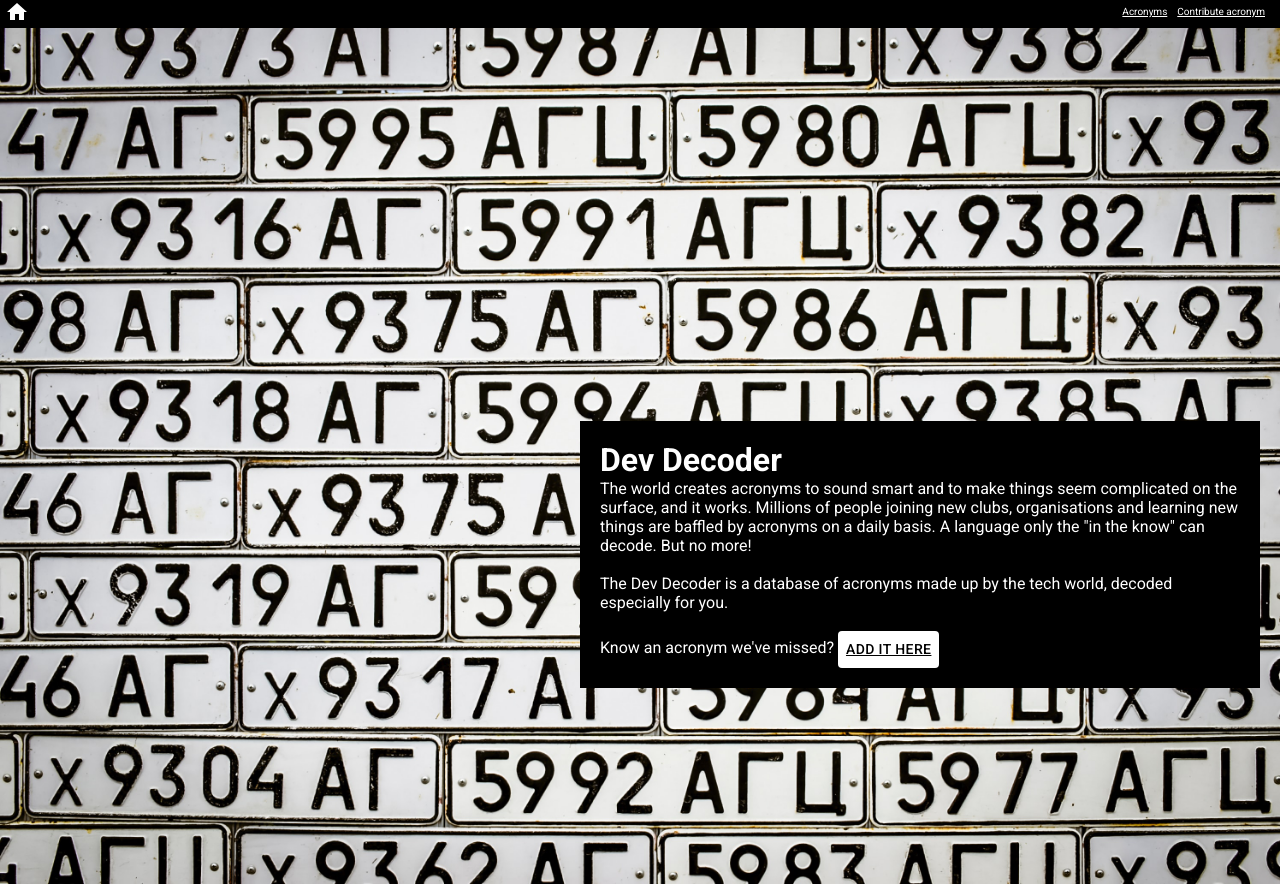
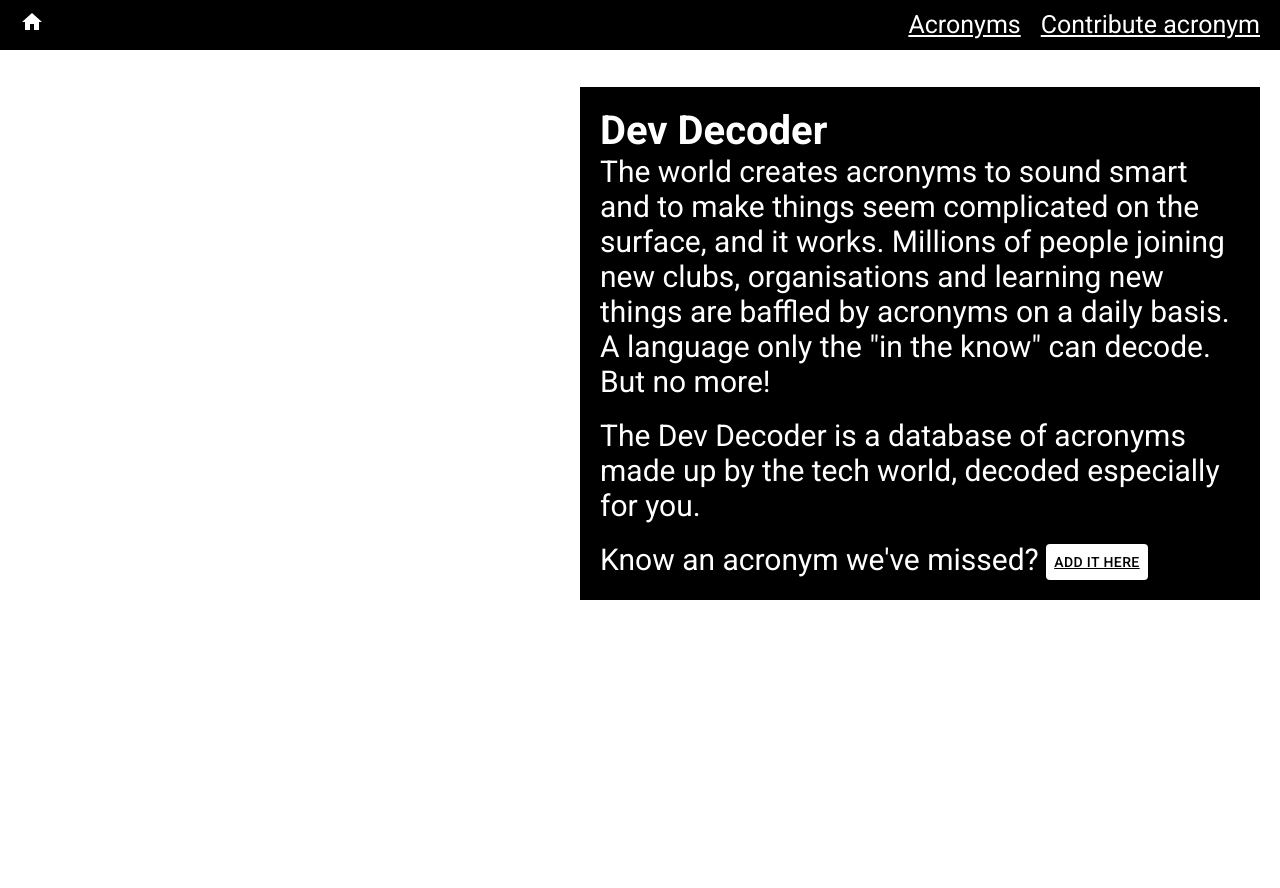
Before and after one commit to RebeccaHA/dev-decoder, a React (Create React App) app in the folder frontend/: page / in a window 1280 px wide. After the commit the page ends 800 px from the top, so only its background shows below. Built offline with nearby package versions, Linux system fonts and the light colour scheme.

Commit message:
updated homepage styling

```diff
--- a/frontend/src/App.css
+++ b/frontend/src/App.css
@@ -5,9 +5,8 @@
 }
 
 .home-container {
-  position: relative;
-  max-width: 100%;
-  max-height: 100%;
+  background-image: url("../src/soviet.jpg");
+  background-size: auto;
 }
 
 .centered {
@@ -20,16 +19,25 @@
   width: 50%;
 }
 
+h1 {
+  font-size: 40px;
+}
+
+p {
+  font-size: 30px;
+}
+
 .nav-bar {
   text-align: center;
   background-color: black;
   display: flex;
+  padding: 10px;
 }
 
 .nav-link {
-  padding: 5px;
+  padding: 10px;
   color: white;
-  font-size: 10px;
+  font-size: 25px;
 }
 
 .nav-group-right {
--- a/frontend/src/components/home.js
+++ b/frontend/src/components/home.js
@@ -5,7 +5,7 @@ import Button from "@material-ui/core/Button";
 const Home = () => {
   return (
     <div className="home-container">
-      <img src="soviet.jpg" style={{ width: "100%" }} />
+      {/* <img src="soviet.jpg" style={{ width: "100%" }} /> */}
       <div className="centered">
         <h1>Dev Decoder</h1>
         <p>
```
Also changed, not shown: frontend/src/soviet.jpg (renamed from frontend/public/soviet.jpg).
